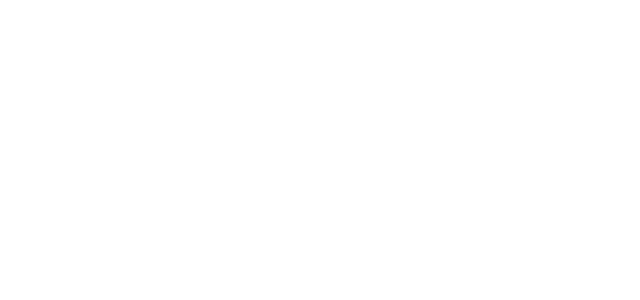
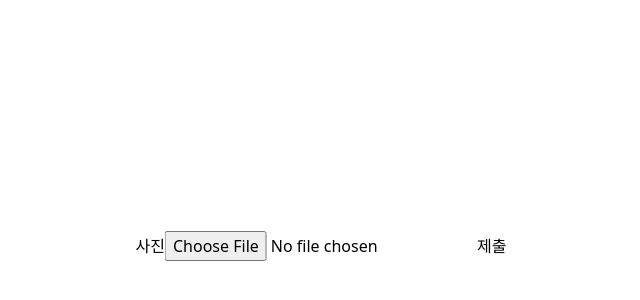
Before and after one commit to CHAEWONSEOK98/image-project, a React (Vite) app in the folder front/: page / in a window 1280 px wide. Shown: the part 154-454 px from the top of the page, without its empty margins (319-959 px from the left). Built offline with nearby package versions, Linux system fonts and the light colour scheme.

Commit message:
front - create image uploadform

```diff
--- a/front/src/App.tsx
+++ b/front/src/App.tsx
@@ -1,5 +1,11 @@
+import UploadForm from './components/UploadForm';
+
 const App = () => {
-  return <div></div>;
+  return (
+    <div>
+      <UploadForm />
+    </div>
+  );
 };
 
 export default App;
--- /dev/null
+++ b/front/src/components/UploadForm.tsx
@@ -0,0 +1,11 @@
+const UploadForm = () => {
+  return (
+    <form className="absolute left-1/2 top-1/2 -translate-x-[50%] -translate-y-[50%]">
+      <label htmlFor="image">사진</label>
+      <input id="image" type="file" />
+      <button type="submit">제출</button>
+    </form>
+  );
+};
+
+export default UploadForm;
```
